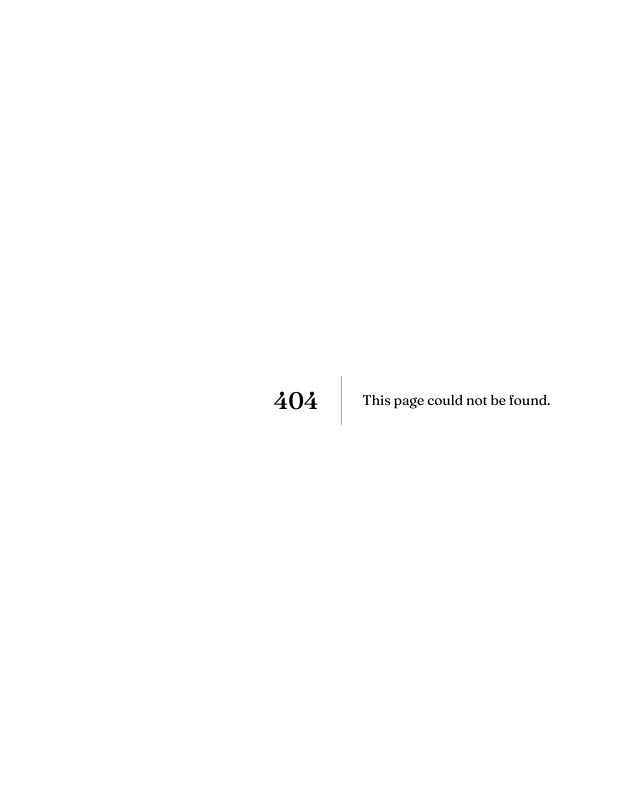
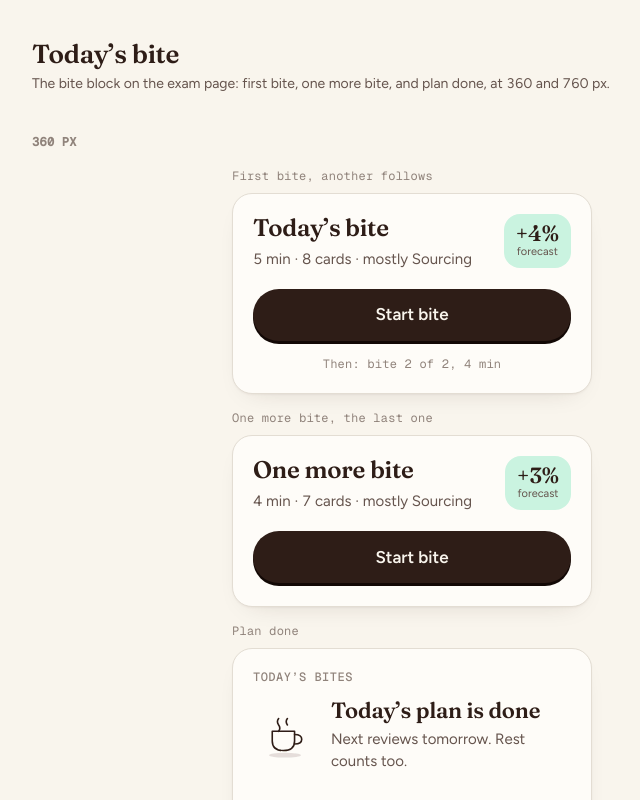
Before and after one commit to jazencordero/valeria, a Next.js app: page /dev/bite-card in a window 1280 px wide. Before the commit this address had no page. Shown: the top 800 px of the page, without its empty margins (228-868 px from the left). Built offline with nearby package versions, Linux system fonts and the light colour scheme.

Commit message:
M3-24: Today's bite block

```diff
--- /dev/null
+++ b/src/app/dev/bite-card/page.tsx
@@ -0,0 +1,56 @@
+"use client";
+
+import { DoodleDefs } from "@/components/doodle";
+import { BiteCard, type BiteCardProps } from "@/components/study/bite-card";
+
+const STATES: { label: string; props: BiteCardProps }[] = [
+  {
+    label: "First bite, another follows",
+    props: {
+      state: "bite",
+      minutes: 5,
+      cards: 8,
+      gain: 4,
+      focus: "Sourcing",
+      next: { number: 2, of: 2, minutes: 4 },
+    },
+  },
+  {
+    label: "One more bite, the last one",
+    props: { state: "bite", more: true, minutes: 4, cards: 7, gain: 3, focus: "Sourcing" },
+  },
+  {
+    label: "Plan done",
+    props: { state: "done", nextReviews: "Next reviews tomorrow." },
+  },
+];
+
+const WIDTHS = [360, 760];
+
+export default function BiteCardPreview() {
+  return (
+    <main className="space-y-10 bg-paper px-4 py-10">
+      <DoodleDefs />
+      <header className="mx-auto max-w-[760px] space-y-1">
+        <h1 className="type-h26 text-ink">Today&rsquo;s bite</h1>
+        <p className="text-[14px] text-ink-2">
+          The bite block on the exam page: first bite, one more bite, and plan done, at 360 and
+          760 px.
+        </p>
+      </header>
+      {WIDTHS.map((w) => (
+        <section key={w} className="space-y-4" aria-label={`${w} px wide`}>
+          <h2 className="mono mx-auto max-w-[760px] text-ink-3 [font-variation-settings:normal]">
+            {w} PX
+          </h2>
+          {STATES.map((s) => (
+            <div key={s.label} className="mx-auto w-full space-y-2" style={{ maxWidth: w }}>
+              <p className="mono text-ink-3">{s.label}</p>
+              <BiteCard {...s.props} />
+            </div>
+          ))}
+        </section>
+      ))}
+    </main>
+  );
+}
--- /dev/null
+++ b/src/components/study/bite-card.tsx
@@ -0,0 +1,120 @@
+"use client";
+
+/**
+ * Today's bite block on the exam page. Source: prototype merged.html JS
+ * 5951-5960 (todayHTML) and 3115-3118 (biteBlock, the done state); CSS 609-611
+ * (.ss-card, .ss-title, .ss-line), 1193-1198 (.bite-top, .gain-chip,
+ * .bite-done) and 1401-1404 (.bite-h, .bite-then).
+ *
+ * One number, one sentence, one action:
+ *  - "bite": "Today's bite" (or "One more bite" once one is done), the
+ *    minutes / cards / focus line, the "+N% forecast" gain chip, "Start bite",
+ *    and a mono "Then: bite 2 of 2, 4 min" line when another bite follows.
+ *  - "done": "TODAY'S BITES", the cup doodle, "Today's plan is done", the next
+ *    reviews sentence plus "Rest counts too.", and "Practise anyway".
+ * Takes plain data: the page using it decides minutes and gain (the gain
+ * comes from the forecast logic). The page must render <DoodleDefs /> once.
+ */
+import { useId } from "react";
+import { Doodle } from "@/components/doodle";
+import { Button } from "@/components/ui/button";
+
+export type BiteCardNext = {
+  /** 1-based number of the bite that follows. */
+  number: number;
+  /** Bites planned today. */
+  of: number;
+  /** Minutes the following bite takes. */
+  minutes: number;
+};
+
+export type BiteCardProps =
+  | {
+      state: "bite";
+      /** True once a bite is done today: the heading becomes "One more bite". */
+      more?: boolean;
+      /** Minutes this bite takes. */
+      minutes: number;
+      /** Cards in this bite. */
+      cards: number;
+      /** Forecast gain in percentage points, shown as "+N%". */
+      gain: number;
+      /** Name of the concept most of the cards are about. */
+      focus: string;
+      /** The bite after this one, if any. */
+      next?: BiteCardNext;
+      onStart?: () => void;
+      className?: string;
+    }
+  | {
+      state: "done";
+      /** When the next reviews are due, as one sentence, e.g. "Next reviews tomorrow." */
+      nextReviews: string;
+      onPractise?: () => void;
+      className?: string;
+    };
+
+const CARD =
+  "rounded-[20px] border border-solid border-line bg-surface p-5 shadow-[var(--shadow-card)]";
+
+export function BiteCard(props: BiteCardProps) {
+  const labelId = useId();
+  const cls = props.className ? `${CARD} ${props.className}` : CARD;
+
+  if (props.state === "done") {
+    return (
+      <section className={cls} aria-labelledby={labelId}>
+        <h2
+          id={labelId}
+          className="mono mb-2.5 font-medium uppercase tracking-[0.04em] text-ink-3 [font-variation-settings:normal]"
+        >
+          Today&rsquo;s bites
+        </h2>
+        <div className="mb-4 mt-1 flex items-center gap-3.5">
+          <Doodle name="cup" size={64} className="flex-none" />
+          <div className="min-w-0">
+            <p className="font-display text-[22px] font-semibold leading-[1.2] tracking-[-0.01em] [font-variation-settings:'SOFT'_100]">
+              Today&rsquo;s plan is done
+            </p>
+            <p className="mt-1.5 text-[15px] text-ink-2">
+              {props.nextReviews} Rest counts too.
+            </p>
+          </div>
+        </div>
+        <Button variant="secondary" block className="mt-[18px]" onClick={props.onPractise}>
+          Practise anyway
+        </Button>
+      </section>
+    );
+  }
+
+  const { more = false, minutes, cards, gain, focus, next, onStart } = props;
+  return (
+    <section className={cls} aria-labelledby={labelId}>
+      <div className="flex items-start justify-between gap-3">
+        <div className="min-w-0">
+          <h2 id={labelId} className="text-[24px] leading-[1.2]">
+            {more ? "One more bite" : "Today’s bite"}
+          </h2>
+          <p className="mt-1.5 text-[15px] text-ink-2">
+            {minutes} min · {cards} cards · mostly {focus}
+          </p>
+        </div>
+        <span className="grid flex-none justify-items-center rounded-2xl bg-mint px-3 py-2">
+          <b className="font-display text-[22px] font-semibold leading-none [font-variation-settings:'SOFT'_100]">
+            +{gain}%
+          </b>
+          <span className="text-[11px] text-ink-2">forecast</span>
+        </span>
+      </div>
+      <Button size="lg" block className="mt-[18px]" onClick={onStart}>
+        Start bite
+      </Button>
+      {next ? (
+        <p className="mono mt-3 text-center text-ink-3">
+          Then: bite {next.number} of {next.of}, {next.minutes} min
+        </p>
+      ) : null}
+    </section>
+  );
+}
```
